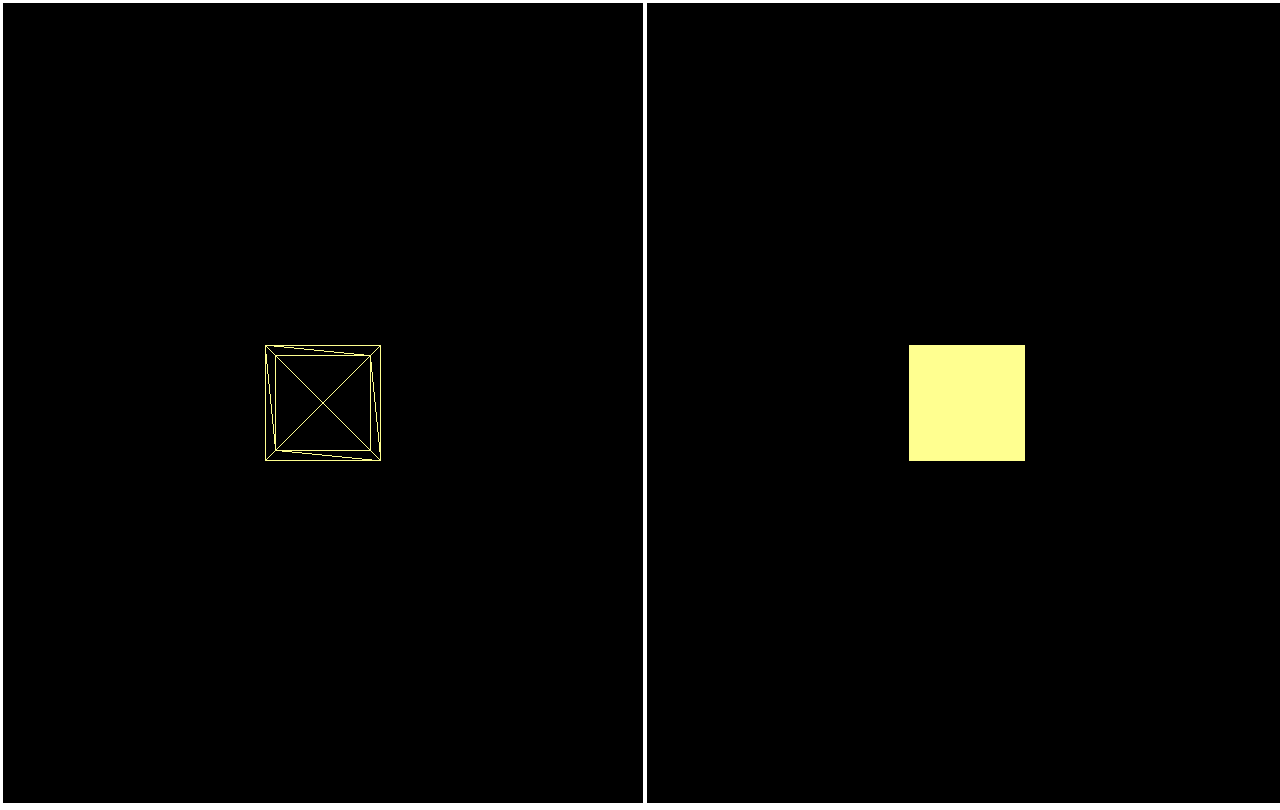
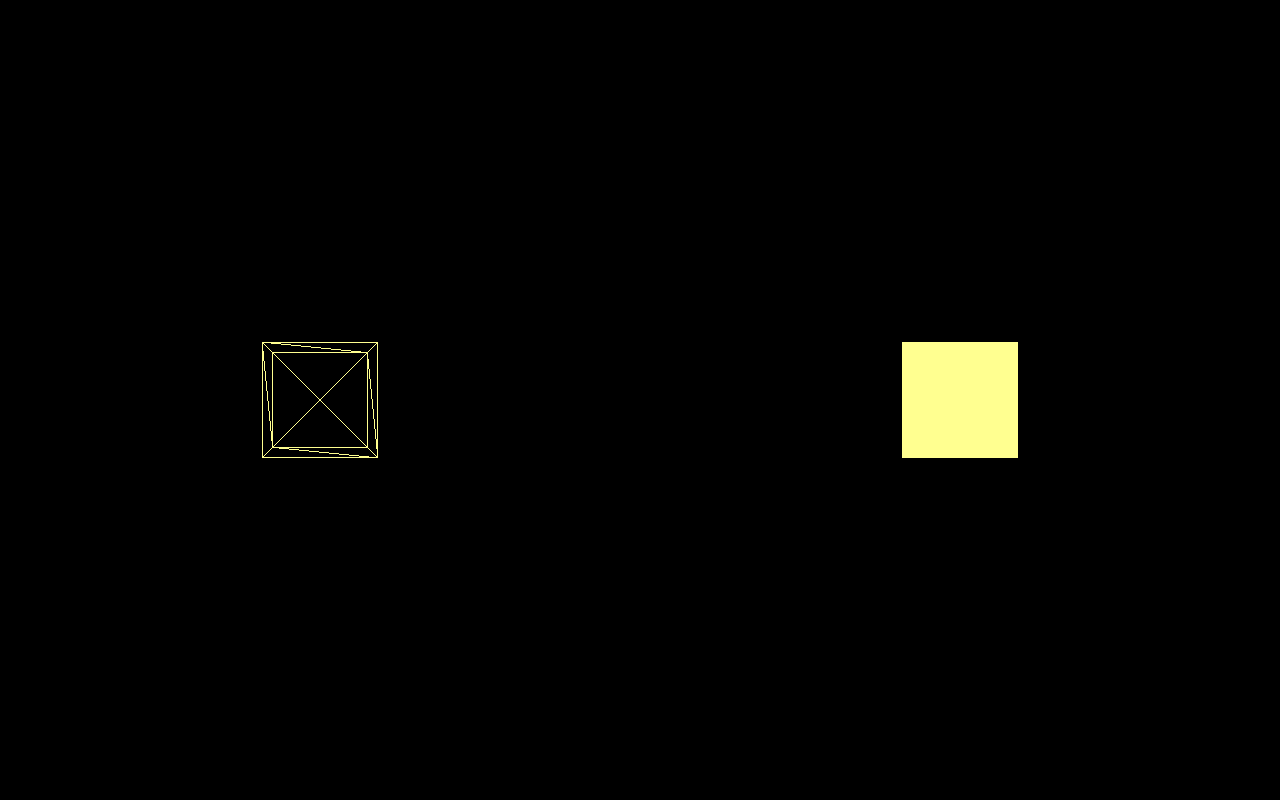
Before and after one commit to pjozsef/point-cloud-three-js-frontend, a plain HTML site: page src/index.html in a window 1280 px wide. Drawn offline with Linux system fonts and the light colour scheme.

Commit message:
fix(html): remove ugly border

```diff
--- a/src/index.html
+++ b/src/index.html
@@ -6,10 +6,13 @@
 		<style>
 			body { margin: 0; }
 			canvas { width: 100%; height: 100% }
+			table, th, td {
+			   border: none;
+			}
 		</style>
 	</head>
 	<body>
-		<table border-collapse:"collapse" border: "1px solid black" width=100% height=100%>
+		<table cellspacing="0" cellpadding="0" width=100% height=100%>
 			<tr>
 				<td width=50% id="leftpanel"></td>
 				<td width=50% id="rightpanel"></td>
```
